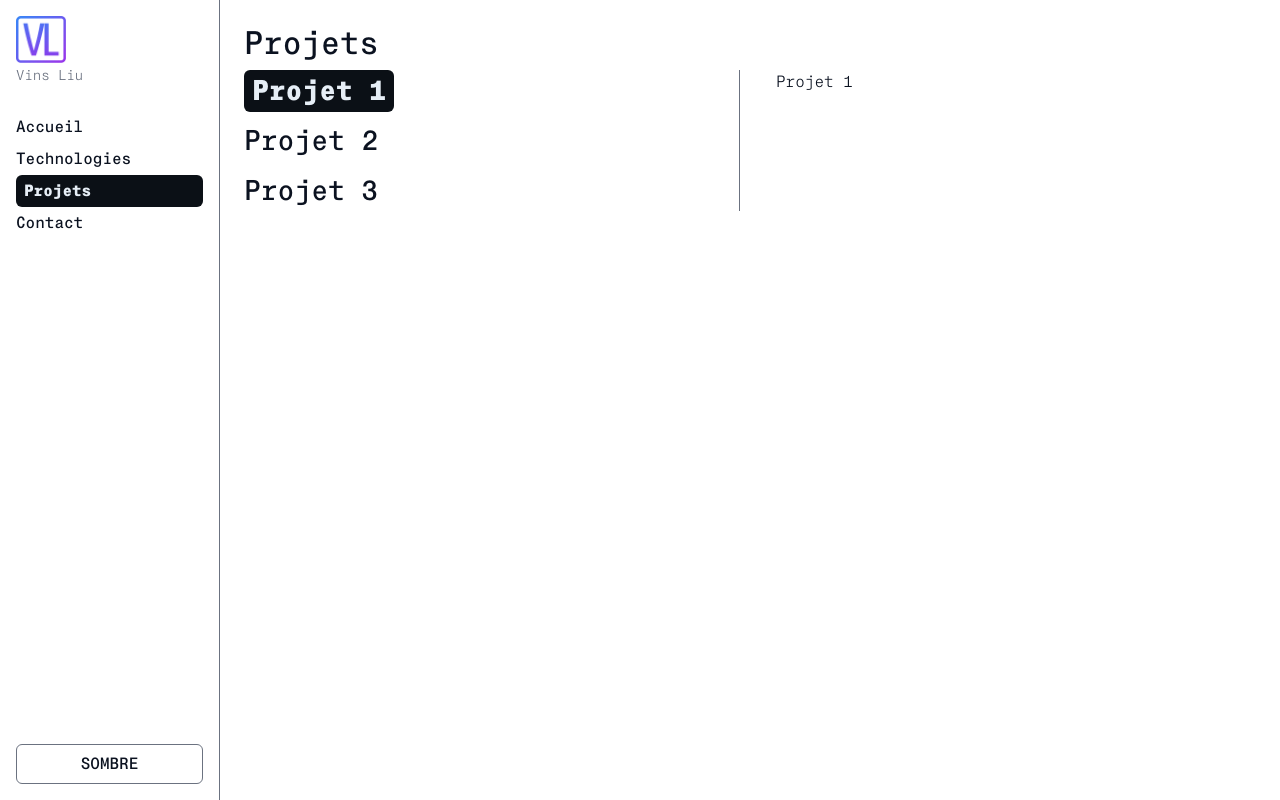
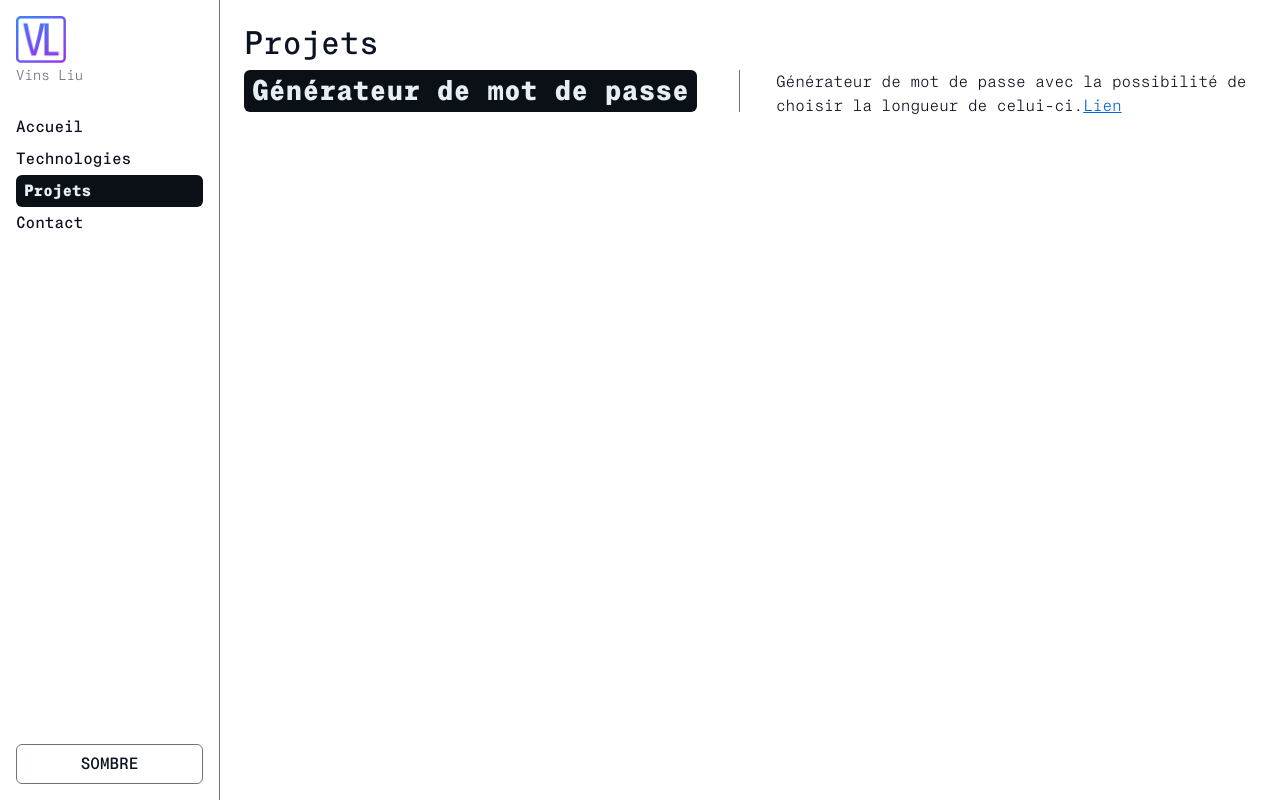
Before and after one commit to vinsliu/didactic-potato, a React (Vite) app: page /didactic-potato/projects in a window 1280 px wide. Built offline with nearby package versions, Linux system fonts and the light colour scheme.

Commit message:
Projects page updated, LocalStorage Hook created

```diff
--- a/src/assets/css/style.css
+++ b/src/assets/css/style.css
@@ -229,21 +229,8 @@ button {
    `components/_tech-split.scss` (TechSplit component). Keep this file
    for any page-specific overrides in the future. */
 /* Home page specific styles (placeholder) */
-.home-page .hero {
-  margin-bottom: 1.5rem;
-}
-
 /* Projects page specific styles (placeholder) */
-.projects-page .projects-grid {
-  display: grid;
-  gap: 1rem;
-}
-
 /* Contact page specific styles (placeholder) */
-.contact-page form {
-  max-width: 540px;
-}
-
 * {
   box-sizing: border-box;
 }
--- a/src/assets/scss/pages/_contact.scss
+++ b/src/assets/scss/pages/_contact.scss
@@ -1,6 +1 @@
 /* Contact page specific styles (placeholder) */
-.contact-page {
-  form {
-    max-width: 540px;
-  }
-}
--- a/src/assets/scss/pages/_home.scss
+++ b/src/assets/scss/pages/_home.scss
@@ -1,6 +1 @@
 /* Home page specific styles (placeholder) */
-.home-page {
-  .hero {
-    margin-bottom: 1.5rem;
-  }
-}
--- a/src/assets/scss/pages/_projects.scss
+++ b/src/assets/scss/pages/_projects.scss
@@ -1,7 +1 @@
 /* Projects page specific styles (placeholder) */
-.projects-page {
-  .projects-grid {
-    display: grid;
-    gap: 1rem;
-  }
-}
--- a/src/components/SplitPanel.jsx
+++ b/src/components/SplitPanel.jsx
@@ -1,46 +1,33 @@
-import React, { useState, useEffect } from "react";
+import React from "react";
+import useLocalStorageWithExpiry from "../hooks/useLocalStorageWithExpiry";
 
-export default function SplitPanel({ sections = [], storageKey = "splitpanel.active", className = "" }) {
-  // local state persisted to localStorage (per-component key)
-  const [active, setActive] = useState(null);
-
-  useEffect(() => {
-    try {
-      const stored = localStorage.getItem(storageKey);
-      if (stored && sections.some((s) => s.id === stored)) {
-        setActive(stored);
-      }
-    } catch {
-      // ignore
-    }
-    // eslint-disable-next-line react-hooks/exhaustive-deps
-  }, []);
+export default function SplitPanel({
+  sections = [],
+  storageKey = "splitpanel.active",
+  storageExpiryDays = 10,
+  className = "",
+}) {
+  const [active, setActive] = useLocalStorageWithExpiry(storageKey, null, {
+    expiryDays: storageExpiryDays,
+  });
 
   function toggle(id) {
-    setActive((cur) => {
-      const next = cur === id ? null : id;
-      try {
-        if (next) localStorage.setItem(storageKey, next);
-        else localStorage.removeItem(storageKey);
-      } catch {
-        // ignore
-      }
-      return next;
-    });
+    setActive((cur) => (cur === id ? null : id));
   }
 
   const effectiveActive = active ?? sections[0]?.id ?? null;
 
   return (
-    // The component root is only responsible for the split controls and
-    // the panels. The page should render the title outside if required.
     <div className={"split-panel " + (className || "")}>
       <div className="split-controls">
         {sections.map((s) => (
           <h3 key={s.id}>
             <button
               type="button"
-              className={"nav-link split-toggle" + (effectiveActive === s.id ? " active" : "")}
+              className={
+                "nav-link split-toggle" +
+                (effectiveActive === s.id ? " active" : "")
+              }
               onClick={() => toggle(s.id)}
               aria-expanded={effectiveActive === s.id}
               aria-controls={s.id}
@@ -56,7 +43,9 @@ export default function SplitPanel({ sections = [], storageKey = "splitpanel.act
           <section
             key={s.id}
             id={s.id}
-            className={"split-item" + (effectiveActive === s.id ? " is-active" : "")}
+            className={
+              "split-item" + (effectiveActive === s.id ? " is-active" : "")
+            }
             aria-hidden={effectiveActive !== s.id}
           >
             {s.content}
--- /dev/null
+++ b/src/hooks/useLocalStorageWithExpiry.js
@@ -0,0 +1,106 @@
+// Hook: useLocalStorageWithExpiry
+// Stores a value in localStorage together with an optional expiration time.
+// Default expiration: 30 days (can be overridden per-hook or per-set).
+// API: const [value, setValue, remove] = useLocalStorageWithExpiry(key, initialValue, { expiryMs })
+// - setValue(next, { expiryMs }) accepts a value or updater function (prev => next)
+//   and optional expiry override in milliseconds. Pass `null` to remove the key.
+// - remove() clears the key from storage and sets local state to null.
+
+import { useCallback, useEffect, useState } from "react";
+
+function readItem(key) {
+  try {
+    const raw = localStorage.getItem(key);
+    if (!raw) return null;
+    const parsed = JSON.parse(raw);
+    if (parsed && parsed.expiresAt && Date.now() > parsed.expiresAt) {
+      // expired
+      localStorage.removeItem(key);
+      return null;
+    }
+    return parsed?.value ?? null;
+  } catch {
+    return null;
+  }
+}
+
+export default function useLocalStorageWithExpiry(key, initialValue = null, options = {}) {
+  const DEFAULT_EXPIRY_DAYS = 30;
+  const DAY_MS = 24 * 60 * 60 * 1000;
+  const { expiryDays = DEFAULT_EXPIRY_DAYS, expiryMs = undefined } = options || {};
+
+  // Resolve the effective default expiry in milliseconds.
+  // - If `expiryMs` (number) is provided, it takes precedence.
+  // - If `expiryDays` is a number, convert days -> ms.
+  // - If `expiryDays` is explicitly null, that means "no expiry" (null).
+  let expiryMsDefault = null;
+  if (typeof expiryMs === "number") expiryMsDefault = expiryMs;
+  else if (typeof expiryDays === "number") expiryMsDefault = expiryDays * DAY_MS;
+  else expiryMsDefault = null;
+
+  const [state, setState] = useState(() => {
+    const stored = readItem(key);
+    return stored !== null ? stored : initialValue;
+  });
+
+  // Write helper
+  const write = useCallback((val, expiry = null) => {
+    try {
+      if (val === null || typeof val === "undefined") {
+        localStorage.removeItem(key);
+      } else {
+        const payload = {
+          value: val,
+          expiresAt: expiry ? Date.now() + expiry : null,
+        };
+        localStorage.setItem(key, JSON.stringify(payload));
+      }
+    } catch {
+      // ignore localStorage errors (private mode, quotas, etc.)
+    }
+  }, [key]);
+
+  // setValue supports (value | updaterFunction, { expiryDays, expiryMs })
+  const setValue = useCallback((next, opts = {}) => {
+    setState((cur) => {
+      const computed = typeof next === "function" ? next(cur) : next;
+      // Resolve per-call expiry: prefer explicit opts.expiryMs, then opts.expiryDays.
+      let useExpiryMs;
+      if (opts && Object.prototype.hasOwnProperty.call(opts, "expiryMs") && typeof opts.expiryMs === "number") {
+        useExpiryMs = opts.expiryMs;
+      } else if (opts && Object.prototype.hasOwnProperty.call(opts, "expiryDays")) {
+        // If expiryDays explicitly provided as null -> disable expiry.
+        if (opts.expiryDays === null) useExpiryMs = null;
+        else if (typeof opts.expiryDays === "number") useExpiryMs = opts.expiryDays * DAY_MS;
+        else useExpiryMs = expiryMsDefault;
+      } else {
+        useExpiryMs = expiryMsDefault;
+      }
+
+      write(computed, useExpiryMs);
+      return computed;
+    });
+  }, [write, expiryMsDefault, DAY_MS]);
+
+  const remove = useCallback(() => {
+    try {
+      localStorage.removeItem(key);
+    } catch {
+      // ignore
+    }
+    setState(null);
+  }, [key]);
+
+  // Listen to storage events (cross-tab sync)
+  useEffect(() => {
+    function onStorage(e) {
+      if (e.key !== key) return;
+      const newVal = readItem(key);
+      setState(newVal !== null ? newVal : null);
+    }
+    window.addEventListener("storage", onStorage);
+    return () => window.removeEventListener("storage", onStorage);
+  }, [key]);
+
+  return [state, setValue, remove];
+}
--- a/src/pages/Projects.jsx
+++ b/src/pages/Projects.jsx
@@ -3,29 +3,20 @@ import SplitPanel from "../components/SplitPanel";
 export default function Projects() {
   const projects = [
     {
-      id: "One",
-      label: "Projet 1",
+      id: "password-generator",
+      label: "Générateur de mot de passe",
       content: (
         <>
-          <p>Projet 1</p>
-        </>
-      ),
-    },
-    {
-      id: "Two",
-      label: "Projet 2",
-      content: (
-        <>
-          <p>Projet 2</p>
-        </>
-      ),
-    },
-    {
-      id: "Three",
-      label: "Projet 3",
-      content: (
-        <>
-          <p>Projet 3</p>
+          <span>
+            Générateur de mot de passe avec la possibilité de choisir la
+            longueur de celui-ci.
+          </span>
+          <a
+            href="https://vinsliu.github.io/PasswordGenerator/"
+            target="_blank"
+          >
+            Lien
+          </a>
         </>
       ),
     },
```
Also changed, not shown: 1 other file (tests, documents, lock files or other folders).
